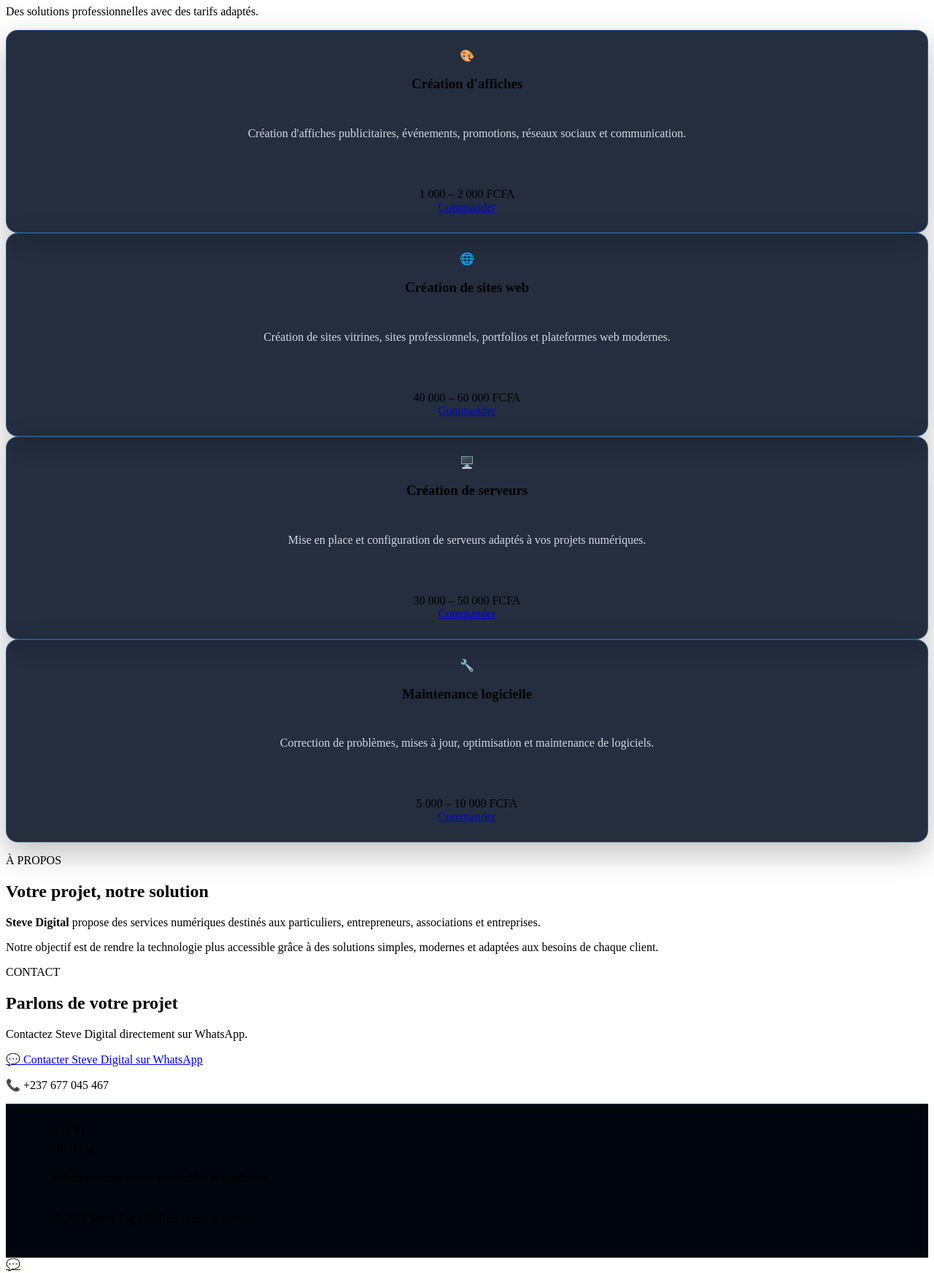
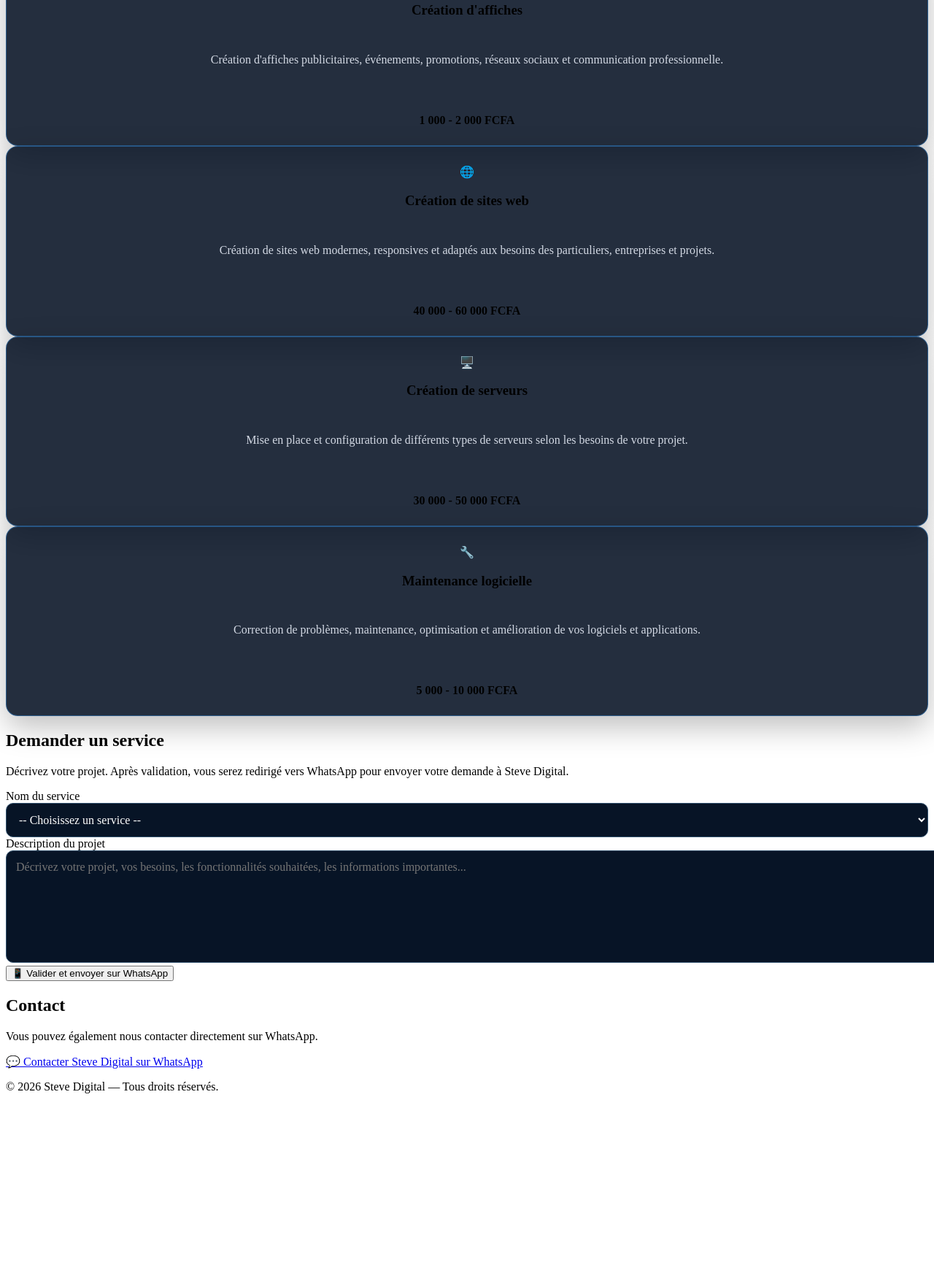
Before and after one commit to messisteve999-wq/Steve-Digital-v1, a website: page public/index.html in a window 1280 px wide. Shown: the part 293-2037 px from the top of the page at 73% size. After the commit the page ends 1807 px from the top, so only its background shows below. Drawn offline with Linux system fonts and the light colour scheme.

Commit message:
Ajouter formulaire de demande WhatsApp

```diff
--- a/public/index.html
+++ b/public/index.html
@@ -4,349 +4,234 @@
   <meta charset="UTF-8">
   <meta name="viewport" content="width=device-width, initial-scale=1.0">
 
-  <title>Steve Digital — Services numériques</title>
-
-  <meta
-    name="description"
-    content="Steve Digital — Création d'affiches, sites web, serveurs et maintenance logicielle au Cameroun."
-  >
-
   <meta name="theme-color" content="#111827">
+  <meta name="description" content="Steve Digital - Création d'affiches, sites web, serveurs et maintenance logicielle.">
 
   <link rel="manifest" href="/manifest.json">
   <link rel="stylesheet" href="/style.css">
 
-  <link rel="icon" href="/warrior-king-bg.png">
+  <title>Steve Digital</title>
 </head>
 
 <body>
 
-  <!-- HEADER -->
-  <header class="header">
-    <div class="container nav">
+  <header class="hero">
+    <div class="hero-content">
+      <h1>Steve Digital</h1>
+      <p>Solutions numériques adaptées à vos projets</p>
 
-      <div class="logo">
-        <span>STEVE</span> DIGITAL
-      </div>
-
-      <nav>
-        <a href="#accueil">Accueil</a>
-        <a href="#services">Services</a>
-        <a href="#apropos">À propos</a>
-        <a href="#contact">Contact</a>
-      </nav>
-
+      <a href="#commande" class="btn">
+        Demander un service
+      </a>
     </div>
   </header>
 
-
-  <!-- HERO -->
   <main>
 
-    <section id="accueil" class="hero">
+    <!-- SERVICES -->
+    <section id="services" class="services-section">
+      <div class="container">
 
-      <div class="container hero-content">
+        <h2>Nos services</h2>
+        <p class="section-intro">
+          Nous vous accompagnons dans la création et la maintenance de vos solutions numériques.
+        </p>
 
-        <div class="hero-text">
+        <div class="services-grid">
 
-          <p class="badge">🚀 SOLUTIONS NUMÉRIQUES</p>
+          <article class="service-card">
+            <div class="service-icon">🎨</div>
+            <h3>Création d'affiches</h3>
+            <p>
+              Création d'affiches publicitaires, événements, promotions,
+              réseaux sociaux et communication professionnelle.
+            </p>
+            <strong>1 000 - 2 000 FCFA</strong>
+          </article>
 
-          <h1>
-            Bienvenue chez
-            <span>Steve Digital</span>
-          </h1>
+          <article class="service-card">
+            <div class="service-icon">🌐</div>
+            <h3>Création de sites web</h3>
+            <p>
+              Création de sites web modernes, responsives et adaptés
+              aux besoins des particuliers, entreprises et projets.
+            </p>
+            <strong>40 000 - 60 000 FCFA</strong>
+          </article>
 
-          <p class="hero-description">
-            Nous créons des solutions numériques modernes, accessibles
-            et adaptées à vos besoins.
+          <article class="service-card">
+            <div class="service-icon">🖥️</div>
+            <h3>Création de serveurs</h3>
+            <p>
+              Mise en place et configuration de différents types de
+              serveurs selon les besoins de votre projet.
+            </p>
+            <strong>30 000 - 50 000 FCFA</strong>
+          </article>
+
+          <article class="service-card">
+            <div class="service-icon">🔧</div>
+            <h3>Maintenance logicielle</h3>
+            <p>
+              Correction de problèmes, maintenance, optimisation et
+              amélioration de vos logiciels et applications.
+            </p>
+            <strong>5 000 - 10 000 FCFA</strong>
+          </article>
+
+        </div>
+      </div>
+    </section>
+
+
+    <!-- FORMULAIRE -->
+    <section id="commande" class="contact-section">
+      <div class="container">
+
+        <div class="form-card">
+
+          <h2>Demander un service</h2>
+
+          <p class="form-intro">
+            Décrivez votre projet. Après validation, vous serez redirigé
+            vers WhatsApp pour envoyer votre demande à Steve Digital.
           </p>
 
-          <div class="hero-buttons">
+          <form id="serviceForm">
 
-            <a
-              class="btn primary"
-              href="https://wa.me/237677045467?text=Bonjour%20Steve%20Digital%2C%20je%20souhaite%20avoir%20plus%20d'informations%20sur%20vos%20services."
-              target="_blank"
-              rel="noopener"
-            >
-              💬 Nous contacter
-            </a>
+            <div class="form-group">
+              <label for="service">
+                Nom du service
+              </label>
 
-            <a class="btn secondary" href="#services">
-              Découvrir nos services
-            </a>
+              <select id="service" name="service" required>
+                <option value="">-- Choisissez un service --</option>
+                <option value="Création d'affiches">
+                  Création d'affiches — 1 000 à 2 000 FCFA
+                </option>
+                <option value="Création de sites web">
+                  Création de sites web — 40 000 à 60 000 FCFA
+                </option>
+                <option value="Création de serveurs">
+                  Création de serveurs — 30 000 à 50 000 FCFA
+                </option>
+                <option value="Maintenance logicielle">
+                  Maintenance logicielle — 5 000 à 10 000 FCFA
+                </option>
+              </select>
+            </div>
 
-          </div>
+
+            <div class="form-group">
+              <label for="description">
+                Description du projet
+              </label>
+
+              <textarea
+                id="description"
+                name="description"
+                rows="7"
+                placeholder="Décrivez votre projet, vos besoins, les fonctionnalités souhaitées, les informations importantes..."
+                required
+              ></textarea>
+            </div>
+
+
+            <button type="submit" class="whatsapp-button">
+              📱 Valider et envoyer sur WhatsApp
+            </button>
+
+          </form>
 
         </div>
 
       </div>
-
-    </section>
-
-
-    <!-- SERVICES -->
-    <section id="services" class="services">
-
-      <div class="container">
-
-        <div class="section-title">
-
-          <p class="badge">NOS SERVICES</p>
-
-          <h2>
-            Des services numériques
-            <span>à votre portée</span>
-          </h2>
-
-          <p>
-            Des solutions professionnelles avec des tarifs adaptés.
-          </p>
-
-        </div>
-
-
-        <div class="service-grid">
-
-          <!-- AFFICHES -->
-          <article class="service-card">
-
-            <div class="service-icon">🎨</div>
-
-            <h3>Création d'affiches</h3>
-
-            <p>
-              Création d'affiches publicitaires, événements,
-              promotions, réseaux sociaux et communication.
-            </p>
-
-            <div class="price">
-              1 000 – 2 000 FCFA
-            </div>
-
-            <a
-              class="service-button"
-              href="https://wa.me/237677045467?text=Bonjour%20Steve%20Digital%2C%20je%20suis%20int%C3%A9ress%C3%A9%20par%20la%20cr%C3%A9ation%20d'une%20affiche."
-              target="_blank"
-              rel="noopener"
-            >
-              Commander
-            </a>
-
-          </article>
-
-
-          <!-- SITE WEB -->
-          <article class="service-card">
-
-            <div class="service-icon">🌐</div>
-
-            <h3>Création de sites web</h3>
-
-            <p>
-              Création de sites vitrines, sites professionnels,
-              portfolios et plateformes web modernes.
-            </p>
-
-            <div class="price">
-              40 000 – 60 000 FCFA
-            </div>
-
-            <a
-              class="service-button"
-              href="https://wa.me/237677045467?text=Bonjour%20Steve%20Digital%2C%20je%20suis%20int%C3%A9ress%C3%A9%20par%20la%20cr%C3%A9ation%20d'un%20site%20web."
-              target="_blank"
-              rel="noopener"
-            >
-              Commander
-            </a>
-
-          </article>
-
-
-          <!-- SERVEURS -->
-          <article class="service-card">
-
-            <div class="service-icon">🖥️</div>
-
-            <h3>Création de serveurs</h3>
-
-            <p>
-              Mise en place et configuration de serveurs
-              adaptés à vos projets numériques.
-            </p>
-
-            <div class="price">
-              30 000 – 50 000 FCFA
-            </div>
-
-            <a
-              class="service-button"
-              href="https://wa.me/237677045467?text=Bonjour%20Steve%20Digital%2C%20je%20suis%20int%C3%A9ress%C3%A9%20par%20la%20cr%C3%A9ation%20d'un%20serveur."
-              target="_blank"
-              rel="noopener"
-            >
-              Commander
-            </a>
-
-          </article>
-
-
-          <!-- MAINTENANCE -->
-          <article class="service-card">
-
-            <div class="service-icon">🔧</div>
-
-            <h3>Maintenance logicielle</h3>
-
-            <p>
-              Correction de problèmes, mises à jour,
-              optimisation et maintenance de logiciels.
-            </p>
-
-            <div class="price">
-              5 000 – 10 000 FCFA
-            </div>
-
-            <a
-              class="service-button"
-              href="https://wa.me/237677045467?text=Bonjour%20Steve%20Digital%2C%20j'ai%20besoin%20d'un%20service%20de%20maintenance%20logicielle."
-              target="_blank"
-              rel="noopener"
-            >
-              Commander
-            </a>
-
-          </article>
-
-        </div>
-
-      </div>
-
-    </section>
-
-
-    <!-- À PROPOS -->
-    <section id="apropos" class="about">
-
-      <div class="container">
-
-        <div class="section-title">
-
-          <p class="badge">À PROPOS</p>
-
-          <h2>
-            Votre projet,
-            <span>notre solution</span>
-          </h2>
-
-        </div>
-
-        <div class="about-box">
-
-          <p>
-            <strong>Steve Digital</strong> propose des services
-            numériques destinés aux particuliers, entrepreneurs,
-            associations et entreprises.
-          </p>
-
-          <p>
-            Notre objectif est de rendre la technologie plus
-            accessible grâce à des solutions simples, modernes
-            et adaptées aux besoins de chaque client.
-          </p>
-
-        </div>
-
-      </div>
-
     </section>
 
 
     <!-- CONTACT -->
-    <section id="contact" class="contact">
-
+    <section class="contact-info">
       <div class="container">
 
-        <div class="section-title">
+        <h2>Contact</h2>
 
-          <p class="badge">CONTACT</p>
-
-          <h2>
-            Parlons de votre
-            <span>projet</span>
-          </h2>
-
-          <p>
-            Contactez Steve Digital directement sur WhatsApp.
-          </p>
-
-        </div>
+        <p>
+          Vous pouvez également nous contacter directement sur WhatsApp.
+        </p>
 
         <a
-          class="whatsapp-button"
-          href="https://wa.me/237677045467?text=Bonjour%20Steve%20Digital%2C%20je%20souhaite%20discuter%20d'un%20projet."
+          href="https://wa.me/2376770454567"
           target="_blank"
-          rel="noopener"
+          rel="noopener noreferrer"
+          class="whatsapp-link"
         >
           💬 Contacter Steve Digital sur WhatsApp
         </a>
 
-        <p class="phone">
-          📞 +237 677 045 467
-        </p>
-
       </div>
-
     </section>
 
   </main>
 
 
-  <!-- FOOTER -->
-  <footer class="footer">
-
+  <footer>
     <div class="container">
-
-      <div class="logo">
-        <span>STEVE</span> DIGITAL
-      </div>
-
       <p>
-        Solutions numériques accessibles et modernes.
+        © <span id="year"></span> Steve Digital — Tous droits réservés.
       </p>
-
-      <p class="copyright">
-        © 2026 Steve Digital. Tous droits réservés.
-      </p>
-
     </div>
-
   </footer>
 
 
-  <!-- BOUTON WHATSAPP FLOTTANT -->
-  <a
-    class="whatsapp-floating"
-    href="https://wa.me/237677045467?text=Bonjour%20Steve%20Digital%2C%20je%20souhaite%20avoir%20des%20informations."
-    target="_blank"
-    rel="noopener"
-    aria-label="Contacter Steve Digital sur WhatsApp"
-  >
-    💬
-  </a>
+  <script>
+    // Année automatique
+    document.getElementById("year").textContent =
+      new Date().getFullYear();
 
 
-  <!-- SERVICE WORKER PWA -->
-  <script>
+    // Formulaire WhatsApp
+    document.getElementById("serviceForm").addEventListener("submit", function(event) {
+
+      event.preventDefault();
+
+      const service = document.getElementById("service").value.trim();
+      const description = document.getElementById("description").value.trim();
+
+      if (!service || !description) {
+        alert("Veuillez sélectionner un service et décrire votre projet.");
+        return;
+      }
+
+      const message =
+`Bonjour Steve Digital 👋
+
+Je souhaite demander un service.
+
+🔹 Service demandé :
+${service}
+
+🔹 Description de mon projet :
+${description}
+
+Merci de me communiquer les informations nécessaires concernant la réalisation de mon projet.`;
+
+      const whatsappUrl =
+        "https://wa.me/2376770454567?text=" +
+        encodeURIComponent(message);
+
+      window.location.href = whatsappUrl;
+    });
+
+
+    // Enregistrement du Service Worker pour la PWA
     if ("serviceWorker" in navigator) {
-      window.addEventListener("load", () => {
+      window.addEventListener("load", function() {
         navigator.serviceWorker.register("/sw.js")
-          .then(() => {
-            console.log("Steve Digital PWA activée");
+          .then(function() {
+            console.log("Service Worker enregistré.");
           })
-          .catch((error) => {
-            console.error("Erreur PWA :", error);
+          .catch(function(error) {
+            console.log("Erreur Service Worker :", error);
           });
       });
     }
```
